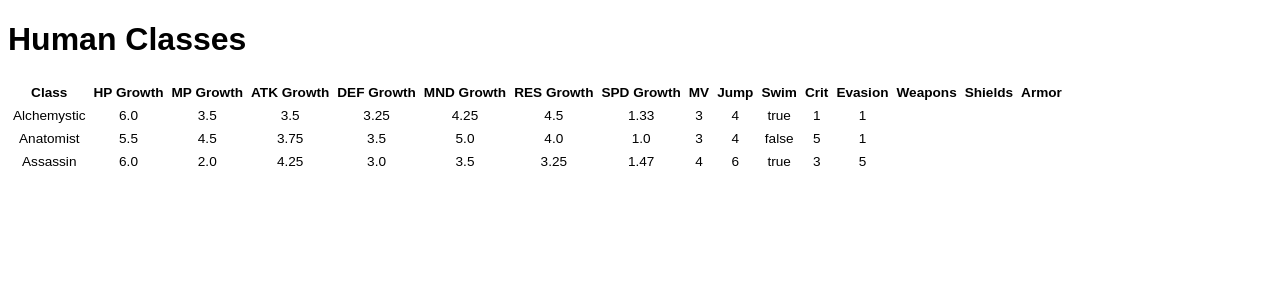
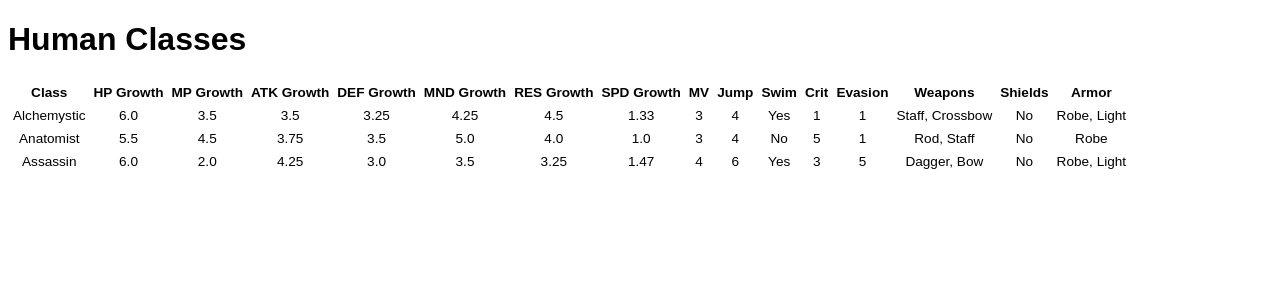
Before and after one commit to martingardner/fel-seal-datatable, a Vue app in the folder vue-fel-seal-table/: page / in a window 1280 px wide. Shown: the top 300 px of the page. Built offline with nearby package versions, Linux system fonts and the light colour scheme.

Commit message:
all basic data in table

```diff
--- a/vue-fel-seal-table/src/components/Index.vue
+++ b/vue-fel-seal-table/src/components/Index.vue
@@ -35,12 +35,12 @@
             <td>{{d.spd}}</td>
             <td>{{d.mv}}</td>
             <td>{{d.jump}}</td>
-            <td>{{d.swim}}</td>
+            <td>{{ getBoolText(d.swim) }}</td>
             <td>{{d.crit}}</td>
             <td>{{d.eva}}</td>
-            <td></td>
-            <td></td>
-            <td></td>
+            <td>{{ getArrayFormattedData(d.wpn) }}</td>
+            <td>{{ getBoolText(d.shield) }}</td>
+            <td>{{ getArrayFormattedData(d.armor) }}</td>
           </tr>
         </tbody>
       </table>
@@ -59,6 +59,13 @@ export default {
       filteredData: data //rendered subset of data
     };
   },
-  methods: {}
+  methods: {
+    getBoolText(bool) {
+      return bool ? "Yes" : "No";
+    },
+    getArrayFormattedData(arr) {
+      return arr.join(", ");
+    }
+  }
 };
 </script>
```
